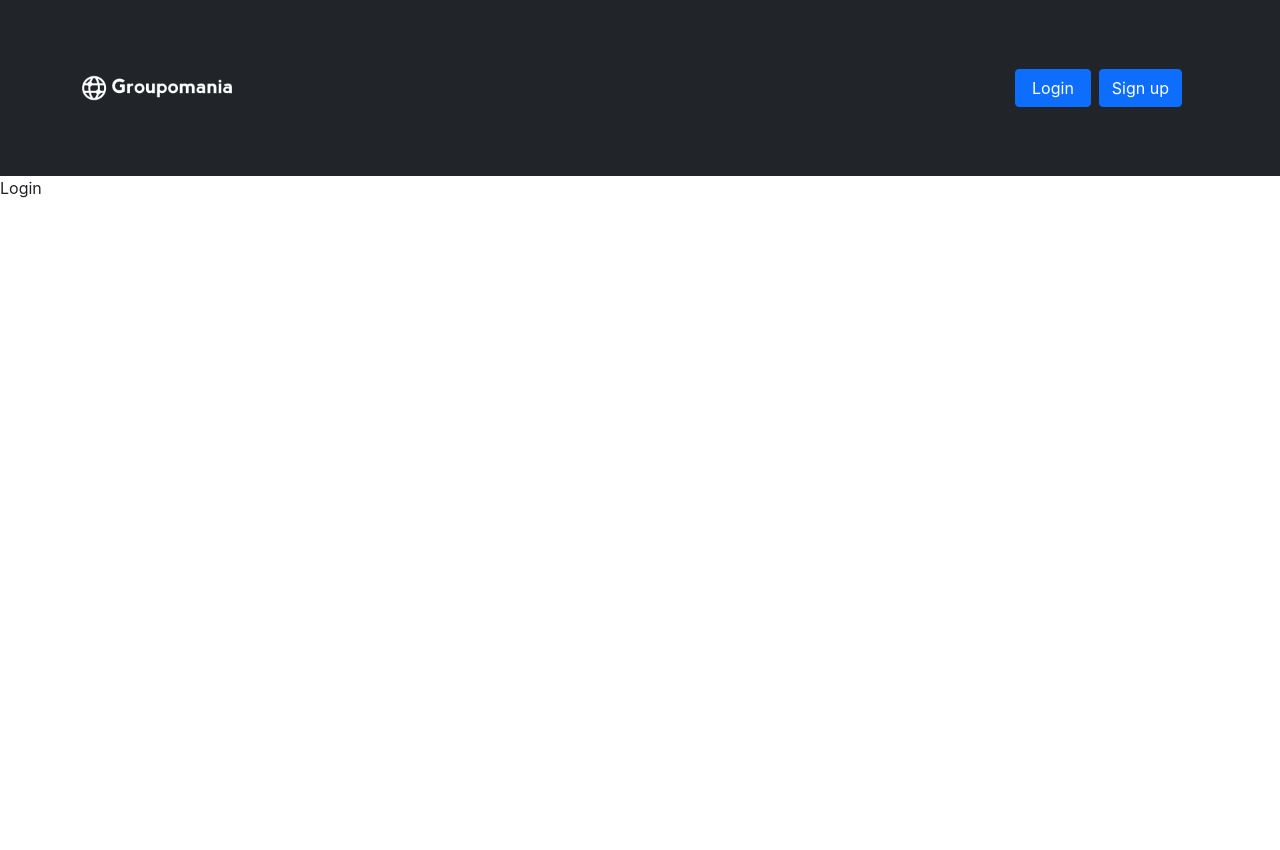
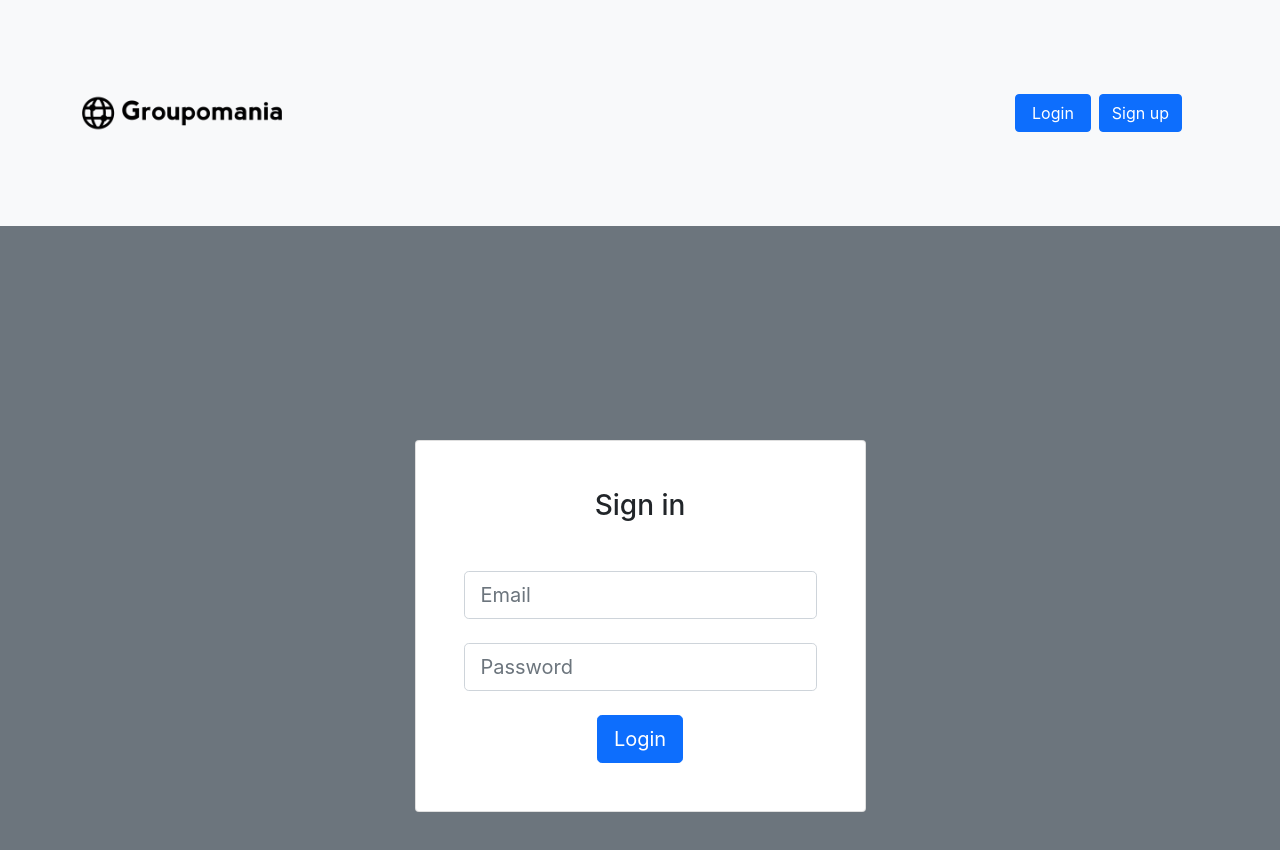
Before and after one commit to HabenMebrahtom/Web-Developer-P-7, a React (Create React App) app in the folder groupomania/: page /login in a window 1280 px wide. Shown: the top 850 px of the page. Before the commit the page ends 800 px from the top, so only its background shows below. Built offline with nearby package versions, Linux system fonts and the light colour scheme.

Commit message:
creating a registration and login forms with the validations and send the post to the api with axios. Creating a home page

```diff
--- a/groupomania/package.json
+++ b/groupomania/package.json
@@ -6,6 +6,7 @@
     "@testing-library/jest-dom": "^5.16.4",
     "@testing-library/react": "^13.3.0",
     "@testing-library/user-event": "^13.5.0",
+    "axios": "^0.27.2",
     "bootstrap": "^5.2.0",
     "react": "^18.2.0",
     "react-bootstrap": "^2.4.0",
--- a/groupomania/public/index.html
+++ b/groupomania/public/index.html
@@ -24,8 +24,10 @@
       work correctly both with client-side routing and a non-root public URL.
       Learn how to configure a non-root public URL by running `npm run build`.
     -->
-  <link href="https://cdn.jsdelivr.net/npm/bootstrap@5.0.2/dist/css/bootstrap.min.css" rel="stylesheet" integrity="sha384-EVSTQN3/azprG1Anm3QDgpJLIm9Nao0Yz1ztcQTwFspd3yD65VohhpuuCOmLASjC" crossorigin="anonymous">
-  <script src="https://cdn.jsdelivr.net/npm/bootstrap@5.0.2/dist/js/bootstrap.bundle.min.js" integrity="sha384-MrcW6ZMFYlzcLA8Nl+NtUVF0sA7MsXsP1UyJoMp4YLEuNSfAP+JcXn/tWtIaxVXM" crossorigin="anonymous"></script>
+     <link href="https://cdn.jsdelivr.net/npm/bootstrap@5.0.2/dist/css/bootstrap.min.css" rel="stylesheet" integrity="sha384-EVSTQN3/azprG1Anm3QDgpJLIm9Nao0Yz1ztcQTwFspd3yD65VohhpuuCOmLASjC" crossorigin="anonymous">
+     <script src="https://cdn.jsdelivr.net/npm/bootstrap@5.0.2/dist/js/bootstrap.bundle.min.js" integrity="sha384-MrcW6ZMFYlzcLA8Nl+NtUVF0sA7MsXsP1UyJoMp4YLEuNSfAP+JcXn/tWtIaxVXM" crossorigin="anonymous"></script>
+    <link rel="stylesheet" href="https://cdnjs.cloudflare.com/ajax/libs/font-awesome/6.1.2/css/all.min.css">
+
     <title>React App</title>
   </head>
   <body>
--- a/groupomania/src/App.js
+++ b/groupomania/src/App.js
@@ -2,7 +2,7 @@ import './App.css';
 import Header from './components/Header';
 import Register from './components/Register';
 import Login from './components/Login'
-import {BrowserRouter as Router, Routes, Route} from 'react-router-dom'
+import { BrowserRouter as Router, Routes, Route } from 'react-router-dom';
 
 
 
@@ -13,7 +13,7 @@ function App() {
         <Header />
         <Routes>
           <Route path="/login" element={<Login/>}/>
-          <Route path="/Register" element={<Register/>} />
+          <Route path="/register" element={<Register/>} />
         </Routes>
     </div>
     </Router>
--- a/groupomania/src/components/Header.js
+++ b/groupomania/src/components/Header.js
@@ -1,40 +1,39 @@
 import React from 'react';
-//import { NavLink} from 'react-router-dom';
+import { Link } from 'react-router-dom';
 
 
 function Header() {
   return (
-    <nav class="navbar navbar-expand-lg navbar-light bg-dark">
-        <div class="container">
-          <div class="navbar-brand me-auto mb-2 mb-lg-0">
+    <nav class="navbar navbar-expand-lg navbar-light bg-light">
+        <div className="container">
+          <div className="navbar-brand">
             <img
-                src={require('../assets/icon-left-font-monochrome-white.png')}
-                height="150"
-                width="150"
+                src={require('../assets/icon-left-font-monochrome-black.png')}
+                height="200"
+                width="200"
                 alt="Groupomania Logo"
                 loading="lazy"
             />
             </div>
 
             <button
-            class="navbar-toggler"
+                className="navbar-toggler"
                 type="button"
                 data-mdb-toggle="collapse"
-            data-mdb-target="#navbarButtonsExample"
-            aria-controls="navbarButtonsExample"
+                data-mdb-target="#navbarLinks"
+                aria-controls="navbarLinks"
                 aria-expanded="false"
                 aria-label="Toggle navigation"
                 >
-            <i class="fas fa-bars"></i>
+                <i className="fas fa-bars"></i>
             </button>
-
                 <div class="d-flex align-items-center">
-                <button type="button" class="btn btn-primary px-3 me-2">
+                    <Link to="/login" type="button" className="btn btn-primary px-3 me-2">
                     Login
-                </button>
-                <button type="button" class="btn btn-primary me-3">
+                    </Link>
+                    <Link  to="/register" type="button" className="btn btn-primary me-3">
                     Sign up
-                </button>
+                    </Link>
                 </div>
         </div>
     </nav>
--- a/groupomania/src/components/Login.js
+++ b/groupomania/src/components/Login.js
@@ -1,8 +1,87 @@
-import React from 'react'
+import React, { useState } from 'react';
+import { useNavigate} from 'react-router-dom';
+import validation from './Validation';
+import axios from 'axios';
 
 const Login = () => {
+
+    const navigate = useNavigate();
+
+    const [values, setValues] = useState({
+        email: '',
+        password: ''
+    })
+
+    const [errors, setErrors] = useState({})
+
+     const handleChange = (event) => {
+        setValues({
+            ...values, [event.target.name]: event.target.value
+        })
+    }
+
+    const handleSubmit = async(event) => {
+        event.preventDefault();
+        setErrors(validation(values))
+
+        const response = await axios.post('http://localhost:4000/api/auth/login', {
+            email: values.email,
+            password: values.password
+        });
+        console.log(response.data);
+
+         if (response.status === 201) {
+                localStorage.setItem('token', response.data.token);
+                localStorage.setItem('userId', response.data.id)
+                navigate('/landingpage')
+            }
+    }
+
+
   return (
-    <div>Login</div>
+       <section class="vh-100  bg-secondary">
+        <div class="container py-5 h-100">
+            <div class="row d-flex justify-content-center align-items-center h-100">
+            <div class="col-12 col-md-8 col-lg-6 col-xl-5">
+                <div class="card shadow-2-strong">
+                <div class="card-body p-5 text-center">
+
+                    <h3 class="mb-5">Sign in</h3>
+
+                    <div class="form-outline mb-4">
+                    <input
+                        type="email"
+                        id="email"
+                        name="email"
+                        class="form-control form-control-lg"
+                        placeholder='Email'
+                        value={values.email}
+                        onChange={handleChange}
+                    />
+                    {errors.email && <p className='text-danger'>{errors.email}</p>}
+                    </div>
+
+                    <div class="form-outline mb-4">
+                        <input
+                            type="password"
+                            id="password"
+                            class="form-control form-control-lg"
+                            placeholder='Password'
+                            name= 'password'
+                            value={values.password}
+                            onChange={handleChange}
+                        />
+                        {errors.password && <p className='text-danger'>{errors.password}</p>}
+                    </div>
+
+                    <button class="btn btn-primary btn-lg btn-block" type="submit" onClick={handleSubmit}>Login</button>
+
+                </div>
+                </div>
+            </div>
+            </div>
+        </div>
+</section>
   )
 }
 
--- a/groupomania/src/components/Register.js
+++ b/groupomania/src/components/Register.js
@@ -1,53 +1,116 @@
-import React from 'react'
+import React, { useState } from 'react';
+import { useNavigate} from 'react-router-dom';
+
+import validation from './Validation';
+import axios from 'axios';
 
 
 function Register() {
+
+    const navigate = useNavigate();
+
+    const [values, setValues] = useState({
+        fullname: "",
+        email: "",
+        password: "",
+    })
+
+    const [errors, setErrors] = useState({})
+
+    const handleChange = (event) => {
+        setValues({
+            ...values, [event.target.name]: event.target.value
+        })
+    }
+
+    const handleSubmit = async(event) => {
+        event.preventDefault();
+        setErrors(validation(values));
+
+        try {
+            const response = await axios.post('http://localhost:4000/api/auth/signup', {
+                name: values.fullname,
+                email: values.email,
+                password: values.password
+            });
+            console.log(response.data);
+
+            if (response.status === 201) {
+                navigate('/login')
+            }
+
+        } catch (error) {
+            console.log(error.message)
+        }
+    }
+
     return (
        <section class="vh-100">
-  <div class="container h-100">
-    <div class="row d-flex justify-content-center align-items-center h-100">
-      <div class="col-lg-12 col-xl-11">
-        <div class="card text-black">
-          <div class="card-body p-md-5">
-            <div class="row justify-content-center">
-              <div class="col-md-10 col-lg-6 col-xl-5 order-2 order-lg-1">
+            <div className="container h-100">
+                <div className="row d-flex justify-content-center align-items-center h-100">
+                <div className="col-lg-12 col-xl-11">
+                    <div className="card text-black">
+                    <div className="card-body p-md-5">
+                        <div className="row justify-content-center">
+                        <div className="col-md-10 col-lg-6 col-xl-5 order-2 order-lg-1">
 
-                <p class="text-center h1 fw-bold mb-5 mx-1 mx-md-4 mt-4">Sign up</p>
+                            <p className="text-center h1 fw-bold mb-5 mx-1 mx-md-4 mt-4">Sign up</p>
 
-                <form class="mx-1 mx-md-4">
+                            <form className="mx-1 mx-md-4">
 
-                  <div class="d-flex flex-row align-items-center mb-4">
-                    <div class="form-outline flex-fill mb-0">
-                      <label class="form-label" for="fullname">Your Name</label>
-                      <input type="text" id="fullname" class="form-control" />
+                            <div className="d-flex flex-row align-items-center mb-4">
+                                <div className="form-outline flex-fill mb-0">
+                                <label className="form-label" for="fullname">Your Name</label>
+                                <input
+                                    type="text"
+                                    id="fullname"
+                                    className="form-control"
+                                    name='fullname'
+                                    value={values.fullname}
+                                    onChange={handleChange}
+                                                    />
+                                 {errors.fullname && <p className='text-danger'>{errors.fullname }</p>}
                                 </div>
                             </div>
 
-                  <div class="d-flex flex-row align-items-center mb-4">
-                  <div class="form-outline flex-fill mb-0">
-                      <label class="form-label" for="form3Example3c">Your Email</label>
-                      <input type="email" id="email" class="form-control" />
+                            <div className="d-flex flex-row align-items-center mb-4">
+                            <div className="form-outline flex-fill mb-0">
+                                <label className="form-label" for="email">Your Email</label>
+                                <input
+                                    type="email"
+                                    id="email"
+                                    className="form-control"
+                                    name='email'
+                                    value={values.email}
+                                    onChange={handleChange}
+                                    />
+                                {errors.email && <p className='text-danger'>{errors.email}</p>}
                                 </div>
                             </div>
 
-                  <div class="d-flex flex-row align-items-center mb-4">
-                    <div class="form-outline flex-fill mb-0">
-                      <input type="password" id="form3Example4c" class="form-control" />
-                      <label class="form-label" for="form3Example4c">Password</label>
+                            <div className="d-flex flex-row align-items-center mb-4">
+                                <div className="form-outline flex-fill mb-0">
+                                    <label className="form-label" for="password">Password</label>
+                                    <input
+                                        type="password"
+                                        id="password"
+                                        className="form-control"
+                                        name='password'
+                                        value={values.password}
+                                        onChange={handleChange}
+                                                    />
+                                  {errors.password && <p className='text-danger'>{errors.password}</p>}
                                 </div>
                             </div>
-                  <div class="d-flex justify-content-center mx-4 mb-3 mb-lg-4">
-                    <button type="button" class="btn btn-primary btn-lg">Register</button>
+                            <div className="d-flex justify-content-center mx-4 mb-3 mb-lg-4">
+                                <button type="button" className="btn btn-primary btn-lg" onClick={handleSubmit}>Register</button>
                             </div>
 
                             </form>
-
                         </div>
-              <div class="col-md-10 col-lg-6 col-xl-7 d-flex align-items-center order-1 order-lg-2">
-
+                        <div className="col-md-10 col-lg-6 col-xl-7 d-flex align-items-center order-1 order-lg-2">
                             <img src={require('../assets/icon-left-font.png')}
-                  class="img-fluid" alt="groupomania logo"/>
-
+                            className="img-fluid" alt="groupomania logo" height="400"/>
                         </div>
                         </div>
                     </div>
--- /dev/null
+++ b/groupomania/src/components/Validation.js
@@ -0,0 +1,25 @@
+function Validation(values) {
+    let errors = {};
+
+    if (!values.fullname) {
+        errors.fullname = "Full name is required"
+    }
+
+     if (!values.email) {
+        errors.email= "Email is required"
+     } else if (!/^\S+@\S+\.\S+$/.test(values.email)) {
+         errors.email = "Email is invalid"
+    }
+
+
+    if (!values.password) {
+        errors.password = "Password is required";
+    } else if (values.password.length <= 6) {
+        errors.password = 'Password must be more than 5 characters'
+    }
+
+
+    return errors;
+}
+
+export default Validation
```
Also changed, not shown: groupomania/src/components/Header.css (added), groupomania/src/components/Home.css (added), groupomania/src/components/Home.js (added), groupomania/src/components/Login.css (added), groupomania/src/components/Register.css (added), 1 other file (tests, documents, lock files or other folders). Lines whose indentation alone changed are shown as unchanged.
